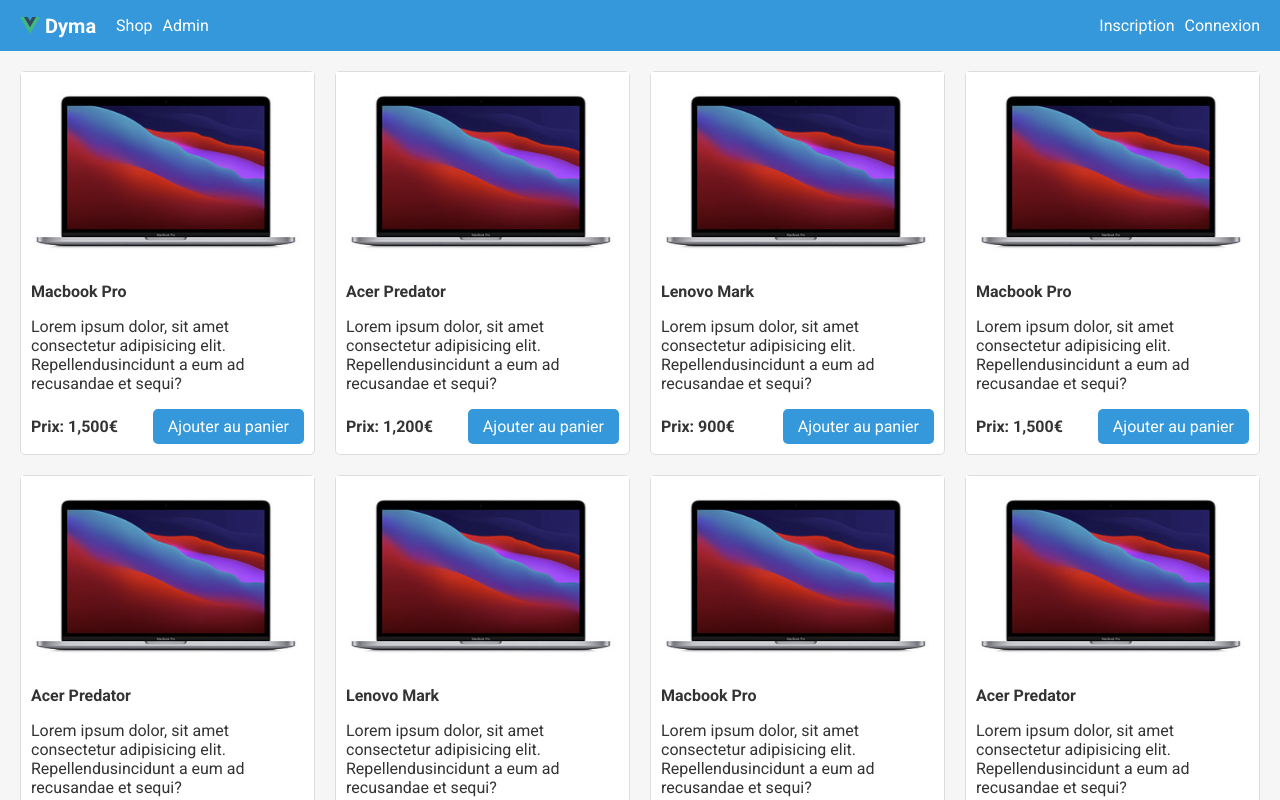
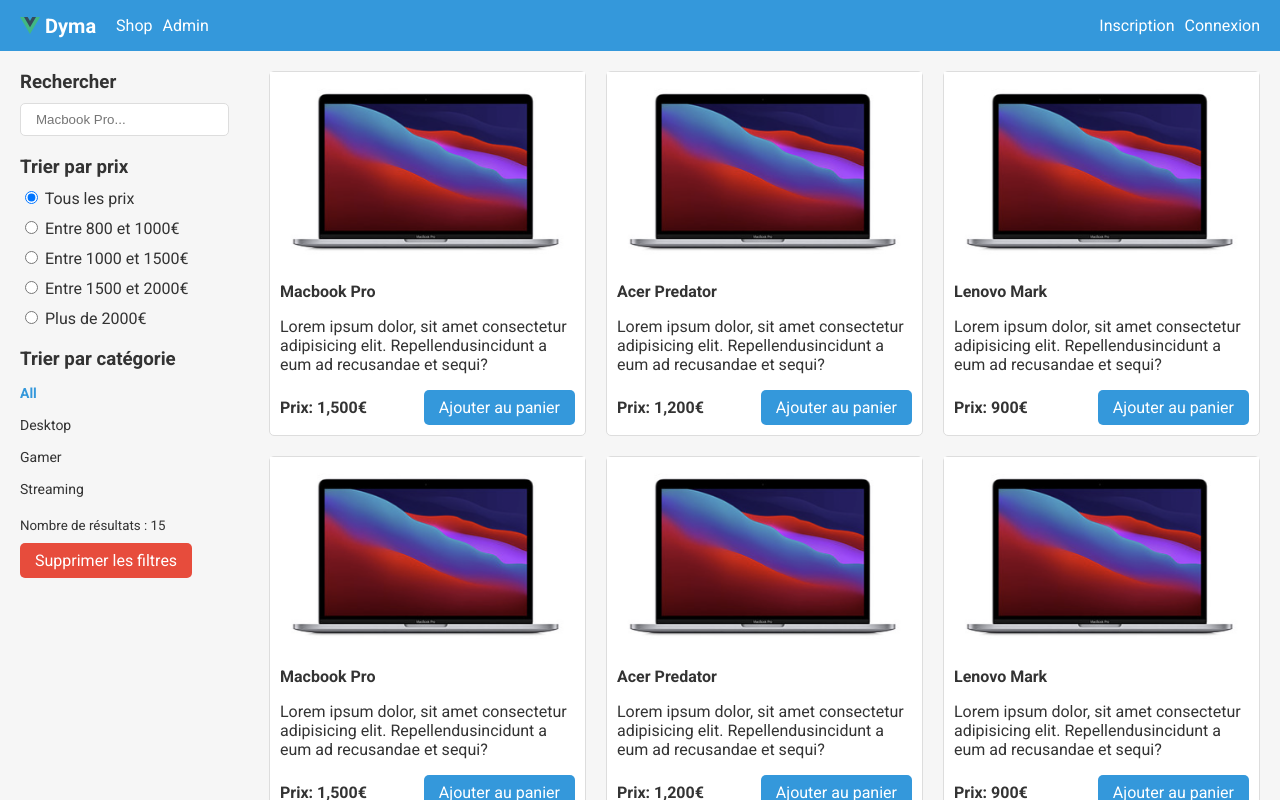
Before and after one commit to kevinndlc/boutique, a Vue app: page / in a window 1280 px wide. Shown: the top 800 px of the page. Built offline with nearby package versions, Linux system fonts and the light colour scheme.

Commit message:
Feat: Added Filters

```diff
--- a/src/App.vue
+++ b/src/App.vue
@@ -7,14 +7,22 @@
 import data from './data/products';
 
 import { computed, reactive, watchEffect } from 'vue';
-import type { ProductIntf, ProductCartIntf } from './interfaces';
+import type { ProductIntf, ProductCartIntf, FiltersIntf, FilterUpdateIntf } from './interfaces';
+
+const DEFAULT_FILTERS: FiltersIntf = {
+  search: '',
+  priceRange: [0, 10000],
+  category: 'all',
+}
 
 const state = reactive<{
   products: ProductIntf[];
   cart: ProductCartIntf[];
+  filters: FiltersIntf;
 }>({
   products: data,
   cart: [],
+  filters: { ...DEFAULT_FILTERS },
 });
 
 const addProductToCart = (productId: number): void => {
@@ -44,22 +52,54 @@
   }
 };
 
-const cartEmpty = computed(() => state.cart.length === 0)
+const updateFilter = (filterUpdate: FilterUpdateIntf): void => {
+  if (filterUpdate.search !== undefined) {
+    state.filters.search = filterUpdate.search;
+  } else if (filterUpdate.priceRange) {
+    state.filters.priceRange = filterUpdate.priceRange;
+  } else if (filterUpdate.category) {
+    state.filters.category = filterUpdate.category;
+  } else {
+    state.filters = { ...DEFAULT_FILTERS }
+  }
+}
 
-const appElement = document.getElementById('app') as HTMLDivElement
+const filteredProducts = computed(() => {
+  return state.products.filter((product) => {
+    if (
+      product.title
+        .toLowerCase()
+        .startsWith(state.filters.search.toLowerCase()) &&
+      product.price >= state.filters.priceRange[0] &&
+      product.price <= state.filters.priceRange[1] &&
+      (product.category === state.filters.category ||
+        state.filters.category === 'all')
+    ) {
+      return true;
+    } else {
+      return false;
+    }
+  });
+});
+
+const cartEmpty = computed(() => state.cart.length === 0);
+
+const appElement = document.getElementById('app') as HTMLDivElement;
 watchEffect(() => {
   if (cartEmpty.value) {
-    appElement.classList.add('gridEmpty')
+    appElement.classList.add('gridEmpty');
   } else {
-    appElement.classList.remove('gridEmpty')
+    appElement.classList.remove('gridEmpty');
   }
-})
+});
 </script>
 
 <template>
   <TheHeader class="header" />
   <Shop
-    :products="state.products"
+    :products="filteredProducts"
+    :filters="state.filters"
+    @update-filter="updateFilter"
     @add-product-to-cart="addProductToCart"
     class="shop"
   />
@@ -88,10 +128,10 @@
 
   &.gridEmpty {
     grid-template-areas:
-    'header'
-    'shop'
-    'footer';
-  grid-template-columns: 100%
+      'header'
+      'shop'
+      'footer';
+    grid-template-columns: 100%;
   }
 
   .header {
--- a/src/assets/scss/base.scss
+++ b/src/assets/scss/base.scss
@@ -53,6 +53,12 @@
   font-family: var(--font-family);
   color: var(--text-color);
   background-color: var(--gray-1);
+}
+
+input {
+  border: var(--border);
+  border-radius: var(--border-radius);
+  padding: 8px 15px;
 }
 
 // FLEX
--- a/src/components/Shop/Shop.vue
+++ b/src/components/Shop/Shop.vue
@@ -1,23 +1,41 @@
 <script lang="ts" setup>
-import type { ProductIntf } from '@/interfaces';
-import ShopProductList from './ShopProductList.vue'
+import type { FiltersIntf, FilterUpdateIntf, ProductIntf } from '@/interfaces';
+import ShopProductList from './ShopProductList.vue';
+import ShopFilters from './ShopFilters.vue';
 
 defineProps<{
-  products: ProductIntf[]
-}>()
+  products: ProductIntf[];
+  filters: FiltersIntf;
+}>();
 
 const emit = defineEmits<{
-  (e: 'addProductToCart', productId: number): void
-}>()
-
+  (e: 'addProductToCart', productId: number): void;
+  (e: 'updateFilter', updateFilter: FilterUpdateIntf): void;
+}>();
 </script>
 
 <template>
-  <main>
-    <ShopProductList @add-product-to-cart="emit('addProductToCart', $event)" :products="products" />
+  <main class="flex">
+    <ShopFilters
+      :filters="filters"
+      :nbr-of-products="products.length"
+      @update-filter="emit('updateFilter', $event)"
+      class="shop-filter"
+    />
+    <ShopProductList
+      class="shop-product-list flex-1"
+      @add-product-to-cart="emit('addProductToCart', $event)"
+      :products="products"
+    />
   </main>
 </template>
 
 <style lang="scss" scoped>
+main {
+  align-items: flex-start;
+}
 
+.shop-product-list {
+  overflow-y: auto;
+}
 </style>
--- /dev/null
+++ b/src/components/Shop/ShopFilters.vue
@@ -0,0 +1,87 @@
+<script lang="ts" setup>
+import type { FiltersIntf, FilterUpdateIntf, Category } from '@/interfaces';
+
+defineProps<{
+  filters: FiltersIntf;
+  nbrOfProducts: number;
+}>();
+
+const emit = defineEmits<{
+  (e: 'updateFilter', filterUpdate: FilterUpdateIntf): void;
+}>();
+</script>
+
+<template>
+  <div class="p-20">
+    <section class="mb-20">
+      <h3 class="mb-10">Rechercher</h3>
+      <input
+        :value="filters.search"
+        @input="emit('updateFilter', { search: ($event.target as HTMLInputElement).value })"
+        type="text"
+        placeholder="Macbook Pro..."
+      />
+    </section>
+    <section class="mb-20">
+      <h3 class="mb-10">Trier par prix</h3>
+      <div
+        class="mb-10"
+        v-for="priceRange of ([[0, 10000], [800, 1000], [1000, 1500], [1500, 2000], [2000, 10000]] as [number, number][])"
+      >
+        <label>
+          <input
+            type="radio"
+            @input="emit('updateFilter', { priceRange })"
+            name="priceRange"
+            :checked="filters.priceRange[0] === priceRange[0]"
+          />
+          {{
+            priceRange[0] === 0
+              ? 'Tous les prix'
+              : priceRange[0] === 2000
+              ? 'Plus de 2000€'
+              : `Entre ${priceRange[0]} et ${priceRange[1]}€`
+          }}
+        </label>
+      </div>
+    </section>
+    <section class="mb-20">
+      <h3 class="mb-10">Trier par catégorie</h3>
+      <p
+        class="category"
+        :class="{ selected: filters.category === category }"
+        v-for="category in (['all', 'desktop', 'gamer', 'streaming'] as Category[])"
+        @click="emit('updateFilter', { category })"
+      >
+        {{ category[0].toUpperCase() + category.slice(1) }}
+      </p>
+    </section>
+    <small class="nbr-of-results mb-10">Nombre de résultats : {{ nbrOfProducts }}</small>
+    <button class="btn btn-danger" @click="emit('updateFilter', {})">Supprimer les filtres</button>
+  </div>
+</template>
+
+<style lang="scss" scoped>
+.shop-filter {
+  flex: 0 0 200px;
+}
+
+.category {
+  font-size: 14px;
+  line-height: 18px;
+  cursor: pointer;
+
+  &:hover {
+    text-decoration: underline;
+  }
+
+  &.selected {
+    font-weight: 700;
+    color: var(--primary-1)
+  }
+}
+
+.nbr-of-results {
+  display: block;
+}
+</style>
--- a/src/data/products.ts
+++ b/src/data/products.ts
@@ -1,3 +1,5 @@
+import type { ProductIntf } from "@/interfaces";
+
 export default [
   {
     id: 1,
@@ -6,6 +8,7 @@
     price: 1500,
     description:
       'Lorem ipsum dolor, sit amet consectetur adipisicing elit. Repellendusincidunt a eum ad recusandae et sequi?',
+    category: 'desktop',
   },
   {
     id: 2,
@@ -14,6 +17,7 @@
     price: 1200,
     description:
       'Lorem ipsum dolor, sit amet consectetur adipisicing elit. Repellendusincidunt a eum ad recusandae et sequi?',
+    category: 'gamer',
   },
   {
     id: 3,
@@ -22,6 +26,7 @@
     price: 900,
     description:
       'Lorem ipsum dolor, sit amet consectetur adipisicing elit. Repellendusincidunt a eum ad recusandae et sequi?',
+    category: 'gamer',
   },
   {
     id: 4,
@@ -30,6 +35,7 @@
     price: 1500,
     description:
       'Lorem ipsum dolor, sit amet consectetur adipisicing elit. Repellendusincidunt a eum ad recusandae et sequi?',
+    category: 'streaming',
   },
   {
     id: 5,
@@ -38,6 +44,7 @@
     price: 1200,
     description:
       'Lorem ipsum dolor, sit amet consectetur adipisicing elit. Repellendusincidunt a eum ad recusandae et sequi?',
+    category: 'desktop',
   },
   {
     id: 6,
@@ -46,6 +53,7 @@
     price: 900,
     description:
       'Lorem ipsum dolor, sit amet consectetur adipisicing elit. Repellendusincidunt a eum ad recusandae et sequi?',
+    category: 'desktop',
   },
   {
     id: 7,
@@ -54,6 +62,7 @@
     price: 1500,
     description:
       'Lorem ipsum dolor, sit amet consectetur adipisicing elit. Repellendusincidunt a eum ad recusandae et sequi?',
+    category: 'desktop',
   },
   {
     id: 8,
@@ -62,6 +71,7 @@
     price: 1200,
     description:
       'Lorem ipsum dolor, sit amet consectetur adipisicing elit. Repellendusincidunt a eum ad recusandae et sequi?',
+    category: 'streaming',
   },
   {
     id: 9,
@@ -70,6 +80,7 @@
     price: 900,
     description:
       'Lorem ipsum dolor, sit amet consectetur adipisicing elit. Repellendusincidunt a eum ad recusandae et sequi?',
+    category: 'streaming',
   },
   {
     id: 10,
@@ -78,6 +89,7 @@
     price: 1500,
     description:
       'Lorem ipsum dolor, sit amet consectetur adipisicing elit. Repellendusincidunt a eum ad recusandae et sequi?',
+    category: 'gamer',
   },
   {
     id: 11,
@@ -86,6 +98,7 @@
     price: 1200,
     description:
       'Lorem ipsum dolor, sit amet consectetur adipisicing elit. Repellendusincidunt a eum ad recusandae et sequi?',
+    category: 'desktop',
   },
   {
     id: 12,
@@ -94,6 +107,7 @@
     price: 900,
     description:
       'Lorem ipsum dolor, sit amet consectetur adipisicing elit. Repellendusincidunt a eum ad recusandae et sequi?',
+    category: 'gamer',
   },
   {
     id: 13,
@@ -102,6 +116,7 @@
     price: 1500,
     description:
       'Lorem ipsum dolor, sit amet consectetur adipisicing elit. Repellendusincidunt a eum ad recusandae et sequi?',
+    category: 'streaming',
   },
   {
     id: 14,
@@ -110,6 +125,7 @@
     price: 1200,
     description:
       'Lorem ipsum dolor, sit amet consectetur adipisicing elit. Repellendusincidunt a eum ad recusandae et sequi?',
+    category: 'streaming',
   },
   {
     id: 15,
@@ -118,5 +134,6 @@
     price: 900,
     description:
       'Lorem ipsum dolor, sit amet consectetur adipisicing elit. Repellendusincidunt a eum ad recusandae et sequi?',
+    category: 'desktop',
   },
-];
+] as ProductIntf[];
--- a/src/interfaces/ProductCart.interface.ts
+++ b/src/interfaces/ProductCart.interface.ts
@@ -1,4 +1,4 @@
-import type { ProductIntf } from "./product.interface";
+import type { ProductIntf } from "./Product.interface";
 
 export interface ProductCartIntf extends ProductIntf {
   quantity: number;
--- a/src/interfaces/index.ts
+++ b/src/interfaces/index.ts
@@ -1,2 +1,3 @@
 export * from './Product.interface';
 export * from './ProductCart.interface';
+export * from './Filters.interface';
```
Also changed, not shown: src/interfaces/Filters.interface.ts (added, +13 -0 lines), src/interfaces/Product.interface.ts (+8 -5 lines).
